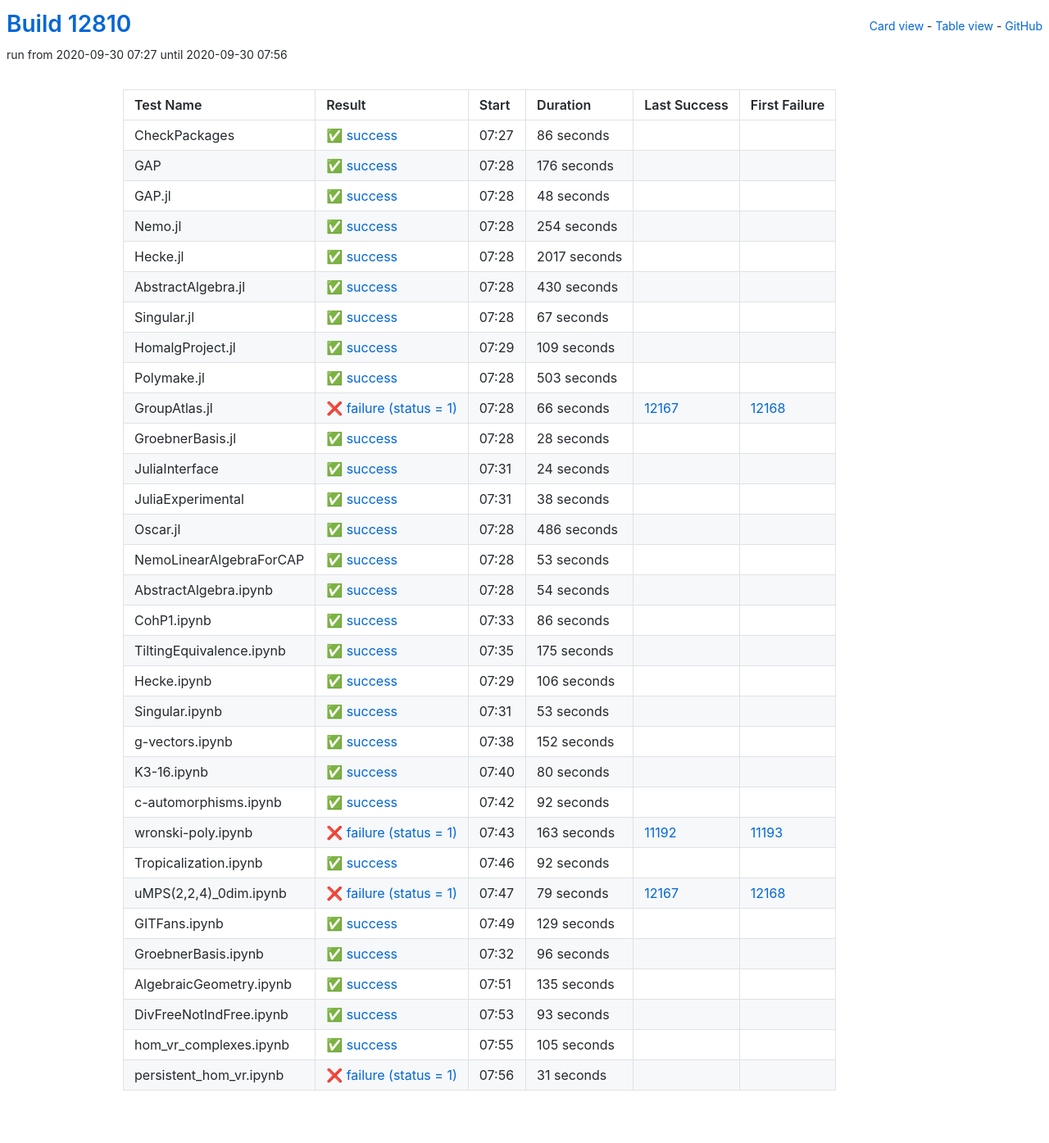
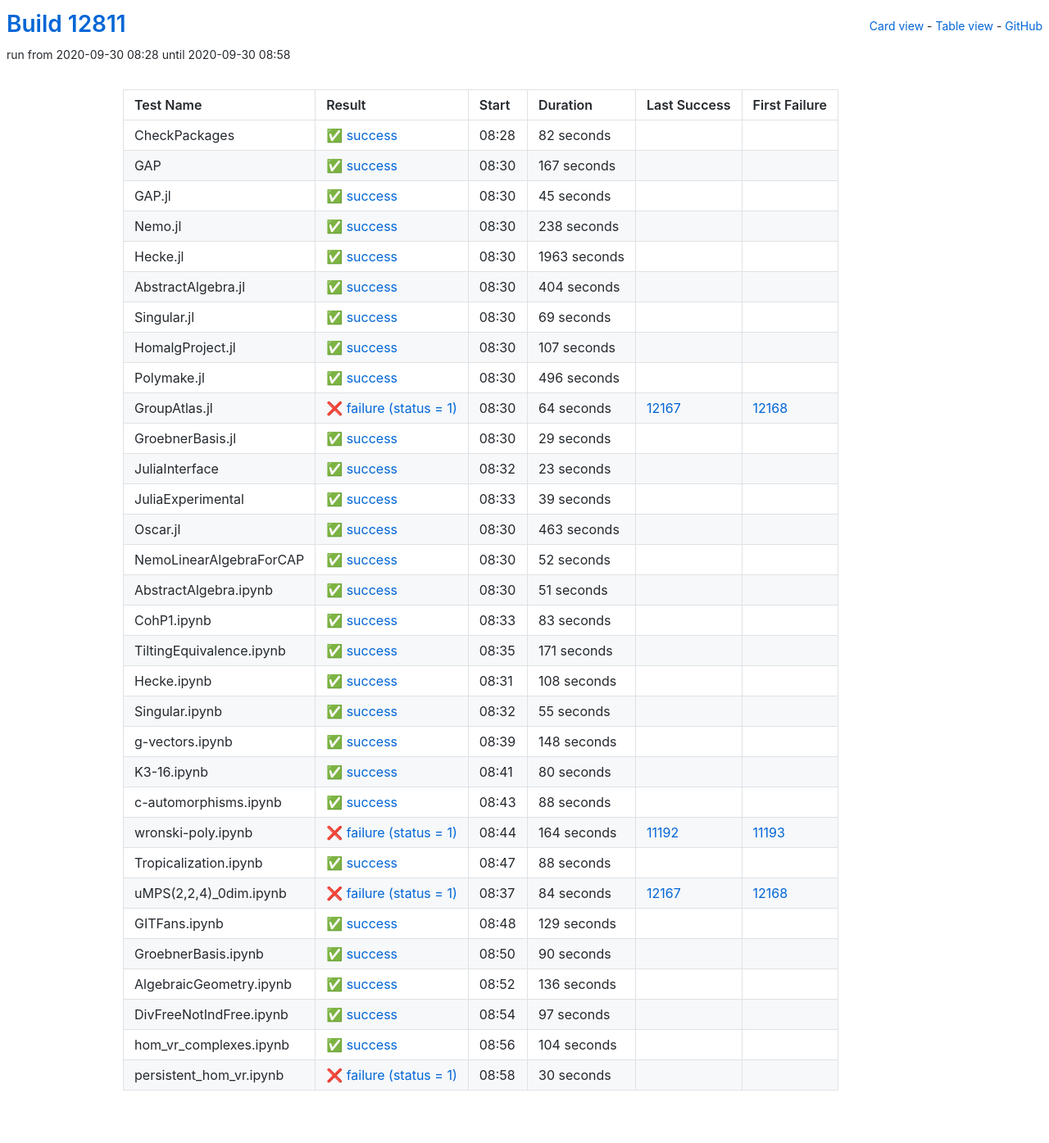
Before and after one commit to oscar-system/oscar-ci-status, a Jekyll site: the page built from table.html, in a window 1280 px wide. Shown: the whole page at 82% size. Built offline with Jekyll 4.4.1, drawn with Linux system fonts in a browser that asks for light colours.

Commit message:
Build #12811

```diff
--- a/_data/ci.yml
+++ b/_data/ci.yml
@@ -1,6 +1,6 @@
 ---
-build: 12810
-build_url: https://oscarci.mathematik.uni-kl.de/job/oscar/12810/
+build: 12811
+build_url: https://oscarci.mathematik.uni-kl.de/job/oscar/12811/
 job: oscar
 organization: oscar-system
 repo: oscar-ci-status
@@ -8,260 +8,260 @@
 tests:
 - name: CheckPackages
   id: checkpackages
-  log: https://oscarci.mathematik.uni-kl.de/job/oscar/12810/artifact/logs/build-12810/CheckPackages.log
-  start: 2020-09-30 07:27
+  log: https://oscarci.mathematik.uni-kl.de/job/oscar/12811/artifact/logs/build-12811/CheckPackages.log
+  start: 2020-09-30 08:28
   success: true
   exitcode: 0
   status: success
-  duration: 86
+  duration: 82
   last_success: false
   last_success_url:
   first_failure: false
   first_failure_url:
 - name: GAP
   id: gap
-  log: https://oscarci.mathematik.uni-kl.de/job/oscar/12810/artifact/logs/build-12810/GAP.log
-  start: 2020-09-30 07:28
+  log: https://oscarci.mathematik.uni-kl.de/job/oscar/12811/artifact/logs/build-12811/GAP.log
+  start: 2020-09-30 08:30
   success: true
   exitcode: 0
   status: success
-  duration: 176
+  duration: 167
   last_success: false
   last_success_url:
   first_failure: false
   first_failure_url:
 - name: GAP.jl
   id: gap-jl
-  log: https://oscarci.mathematik.uni-kl.de/job/oscar/12810/artifact/logs/build-12810/GAP.jl.log
-  start: 2020-09-30 07:28
+  log: https://oscarci.mathematik.uni-kl.de/job/oscar/12811/artifact/logs/build-12811/GAP.jl.log
+  start: 2020-09-30 08:30
   success: true
   exitcode: 0
   status: success
-  duration: 48
+  duration: 45
   last_success: false
   last_success_url:
   first_failure: false
   first_failure_url:
 - name: Nemo.jl
   id: nemo-jl
-  log: https://oscarci.mathematik.uni-kl.de/job/oscar/12810/artifact/logs/build-12810/Nemo.jl.log
-  start: 2020-09-30 07:28
+  log: https://oscarci.mathematik.uni-kl.de/job/oscar/12811/artifact/logs/build-12811/Nemo.jl.log
+  start: 2020-09-30 08:30
   success: true
   exitcode: 0
   status: success
-  duration: 254
+  duration: 238
   last_success: false
   last_success_url:
   first_failure: false
   first_failure_url:
 - name: Hecke.jl
   id: hecke-jl
-  log: https://oscarci.mathematik.uni-kl.de/job/oscar/12810/artifact/logs/build-12810/Hecke.jl.log
-  start: 2020-09-30 07:28
+  log: https://oscarci.mathematik.uni-kl.de/job/oscar/12811/artifact/logs/build-12811/Hecke.jl.log
+  start: 2020-09-30 08:30
   success: true
   exitcode: 0
   status: success
-  duration: 2017
+  duration: 1963
   last_success: false
   last_success_url:
   first_failure: false
   first_failure_url:
 - name: AbstractAlgebra.jl
   id: abstractalgebra-jl
-  log: https://oscarci.mathematik.uni-kl.de/job/oscar/12810/artifact/logs/build-12810/AbstractAlgebra.jl.log
-  start: 2020-09-30 07:28
+  log: https://oscarci.mathematik.uni-kl.de/job/oscar/12811/artifact/logs/build-12811/AbstractAlgebra.jl.log
+  start: 2020-09-30 08:30
   success: true
   exitcode: 0
   status: success
-  duration: 430
+  duration: 404
   last_success: false
   last_success_url:
   first_failure: false
   first_failure_url:
 - name: Singular.jl
   id: singular-jl
-  log: https://oscarci.mathematik.uni-kl.de/job/oscar/12810/artifact/logs/build-12810/Singular.jl.log
-  start: 2020-09-30 07:28
+  log: https://oscarci.mathematik.uni-kl.de/job/oscar/12811/artifact/logs/build-12811/Singular.jl.log
+  start: 2020-09-30 08:30
   success: true
   exitcode: 0
   status: success
-  duration: 67
+  duration: 69
   last_success: false
   last_success_url:
   first_failure: false
   first_failure_url:
 - name: HomalgProject.jl
   id: homalgproject-jl
-  log: https://oscarci.mathematik.uni-kl.de/job/oscar/12810/artifact/logs/build-12810/HomalgProject.jl.log
-  start: 2020-09-30 07:29
+  log: https://oscarci.mathematik.uni-kl.de/job/oscar/12811/artifact/logs/build-12811/HomalgProject.jl.log
+  start: 2020-09-30 08:30
   success: true
   exitcode: 0
   status: success
-  duration: 109
+  duration: 107
   last_success: false
   last_success_url:
   first_failure: false
   first_failure_url:
 - name: Polymake.jl
   id: polymake-jl
-  log: https://oscarci.mathematik.uni-kl.de/job/oscar/12810/artifact/logs/build-12810/Polymake.jl.log
-  start: 2020-09-30 07:28
+  log: https://oscarci.mathematik.uni-kl.de/job/oscar/12811/artifact/logs/build-12811/Polymake.jl.log
+  start: 2020-09-30 08:30
   success: true
   exitcode: 0
   status: success
-  duration: 503
+  duration: 496
   last_success: false
   last_success_url:
   first_failure: false
   first_failure_url:
 - name: GroupAtlas.jl
   id: groupatlas-jl
-  log: https://oscarci.mathematik.uni-kl.de/job/oscar/12810/artifact/logs/build-12810/GroupAtlas.jl.log
-  start: 2020-09-30 07:28
+  log: https://oscarci.mathematik.uni-kl.de/job/oscar/12811/artifact/logs/build-12811/GroupAtlas.jl.log
+  start: 2020-09-30 08:30
   success: false
   exitcode: 1
   status: failure
-  duration: 66
+  duration: 64
   last_success: 12167
   last_success_url: https://oscarci.mathematik.uni-kl.de/job/oscar/12167/
   first_failure: 12168
   first_failure_url: https://oscarci.mathematik.uni-kl.de/job/oscar/12168/
 - name: GroebnerBasis.jl
   id: groebnerbasis-jl
-  log: https://oscarci.mathematik.uni-kl.de/job/oscar/12810/artifact/logs/build-12810/GroebnerBasis.jl.log
-  start: 2020-09-30 07:28
+  log: https://oscarci.mathematik.uni-kl.de/job/oscar/12811/artifact/logs/build-12811/GroebnerBasis.jl.log
+  start: 2020-09-30 08:30
   success: true
   exitcode: 0
   status: success
-  duration: 28
+  duration: 29
   last_success: false
   last_success_url:
   first_failure: false
   first_failure_url:
 - name: JuliaInterface
   id: juliainterface
-  log: https://oscarci.mathematik.uni-kl.de/job/oscar/12810/artifact/logs/build-12810/JuliaInterface.log
-  start: 2020-09-30 07:31
+  log: https://oscarci.mathematik.uni-kl.de/job/oscar/12811/artifact/logs/build-12811/JuliaInterface.log
+  start: 2020-09-30 08:32
   success: true
   exitcode: 0
   status: success
-  duration: 24
+  duration: 23
   last_success: false
   last_success_url:
   first_failure: false
   first_failure_url:
 - name: JuliaExperimental
   id: juliaexperimental
-  log: https://oscarci.mathematik.uni-kl.de/job/oscar/12810/artifact/logs/build-12810/JuliaExperimental.log
-  start: 2020-09-30 07:31
+  log: https://oscarci.mathematik.uni-kl.de/job/oscar/12811/artifact/logs/build-12811/JuliaExperimental.log
+  start: 2020-09-30 08:33
   success: true
   exitcode: 0
   status: success
-  duration: 38
+  duration: 39
   last_success: false
   last_success_url:
   first_failure: false
   first_failure_url:
 - name: Oscar.jl
   id: oscar-jl
-  log: https://oscarci.mathematik.uni-kl.de/job/oscar/12810/artifact/logs/build-12810/Oscar.jl.log
-  start: 2020-09-30 07:28
+  log: https://oscarci.mathematik.uni-kl.de/job/oscar/12811/artifact/logs/build-12811/Oscar.jl.log
+  start: 2020-09-30 08:30
   success: true
   exitcode: 0
   status: success
-  duration: 486
+  duration: 463
   last_success: false
   last_success_url:
   first_failure: false
   first_failure_url:
 - name: NemoLinearAlgebraForCAP
   id: nemolinearalgebraforcap
-  log: https://oscarci.mathematik.uni-kl.de/job/oscar/12810/artifact/logs/build-12810/NemoLinearAlgebraForCAP.log
-  start: 2020-09-30 07:28
+  log: https://oscarci.mathematik.uni-kl.de/job/oscar/12811/artifact/logs/build-12811/NemoLinearAlgebraForCAP.log
+  start: 2020-09-30 08:30
   success: true
   exitcode: 0
   status: success
-  duration: 53
+  duration: 52
   last_success: false
   last_success_url:
   first_failure: false
   first_failure_url:
 - name: AbstractAlgebra.ipynb
   id: abstractalgebra-ipynb
-  log: https://oscarci.mathematik.uni-kl.de/job/oscar/12810/artifact/logs/build-12810/AbstractAlgebra.ipynb.log
-  start: 2020-09-30 07:28
+  log: https://oscarci.mathematik.uni-kl.de/job/oscar/12811/artifact/logs/build-12811/AbstractAlgebra.ipynb.log
+  start: 2020-09-30 08:30
   success: true
   exitcode: 0
   status: success
-  duration: 54
+  duration: 51
   last_success: false
   last_success_url:
   first_failure: false
   first_failure_url:
 - name: CohP1.ipynb
   id: cohp1-ipynb
-  log: https://oscarci.mathematik.uni-kl.de/job/oscar/12810/artifact/logs/build-12810/CohP1.ipynb.log
-  start: 2020-09-30 07:33
+  log: https://oscarci.mathematik.uni-kl.de/job/oscar/12811/artifact/logs/build-12811/CohP1.ipynb.log
+  start: 2020-09-30 08:33
   success: true
   exitcode: 0
   status: success
-  duration: 86
+  duration: 83
   last_success: false
   last_success_url:
   first_failure: false
   first_failure_url:
 - name: TiltingEquivalence.ipynb
   id: tiltingequivalence-ipynb
-  log: https://oscarci.mathematik.uni-kl.de/job/oscar/12810/artifact/logs/build-12810/TiltingEquivalence.ipynb.log
-  start: 2020-09-30 07:35
+  log: https://oscarci.mathematik.uni-kl.de/job/oscar/12811/artifact/logs/build-12811/TiltingEquivalence.ipynb.log
+  start: 2020-09-30 08:35
   success: true
   exitcode: 0
   status: success
-  duration: 175
+  duration: 171
   last_success: false
   last_success_url:
   first_failure: false
   first_failure_url:
 - name: Hecke.ipynb
   id: hecke-ipynb
-  log: https://oscarci.mathematik.uni-kl.de/job/oscar/12810/artifact/logs/build-12810/Hecke.ipynb.log
-  start: 2020-09-30 07:29
+  log: https://oscarci.mathematik.uni-kl.de/job/oscar/12811/artifact/logs/build-12811/Hecke.ipynb.log
+  start: 2020-09-30 08:31
   success: true
   exitcode: 0
   status: success
-  duration: 106
+  duration: 108
   last_success: false
   last_success_url:
   first_failure: false
   first_failure_url:
 - name: Singular.ipynb
   id: singular-ipynb
-  log: https://oscarci.mathematik.uni-kl.de/job/oscar/12810/artifact/logs/build-12810/Singular.ipynb.log
-  start: 2020-09-30 07:31
+  log: https://oscarci.mathematik.uni-kl.de/job/oscar/12811/artifact/logs/build-12811/Singular.ipynb.log
+  start: 2020-09-30 08:32
   success: true
   exitcode: 0
   status: success
-  duration: 53
+  duration: 55
   last_success: false
   last_success_url:
   first_failure: false
   first_failure_url:
 - name: g-vectors.ipynb
   id: g-vectors-ipynb
-  log: https://oscarci.mathematik.uni-kl.de/job/oscar/12810/artifact/logs/build-12810/g-vectors.ipynb.log
-  start: 2020-09-30 07:38
+  log: https://oscarci.mathematik.uni-kl.de/job/oscar/12811/artifact/logs/build-12811/g-vectors.ipynb.log
+  start: 2020-09-30 08:39
   success: true
   exitcode: 0
   status: success
-  duration: 152
+  duration: 148
   last_success: false
   last_success_url:
   first_failure: false
   first_failure_url:
 - name: K3-16.ipynb
   id: k3-16-ipynb
-  log: https://oscarci.mathematik.uni-kl.de/job/oscar/12810/artifact/logs/build-12810/K3-16.ipynb.log
-  start: 2020-09-30 07:40
+  log: https://oscarci.mathematik.uni-kl.de/job/oscar/12811/artifact/logs/build-12811/K3-16.ipynb.log
+  start: 2020-09-30 08:41
   success: true
   exitcode: 0
   status: success
@@ -272,56 +272,56 @@
   first_failure_url:
 - name: c-automorphisms.ipynb
   id: c-automorphisms-ipynb
-  log: https://oscarci.mathematik.uni-kl.de/job/oscar/12810/artifact/logs/build-12810/c-automorphisms.ipynb.log
-  start: 2020-09-30 07:42
+  log: https://oscarci.mathematik.uni-kl.de/job/oscar/12811/artifact/logs/build-12811/c-automorphisms.ipynb.log
+  start: 2020-09-30 08:43
   success: true
   exitcode: 0
   status: success
-  duration: 92
+  duration: 88
   last_success: false
   last_success_url:
   first_failure: false
   first_failure_url:
 - name: wronski-poly.ipynb
   id: wronski-poly-ipynb
-  log: https://oscarci.mathematik.uni-kl.de/job/oscar/12810/artifact/logs/build-12810/wronski-poly.ipynb.log
-  start: 2020-09-30 07:43
+  log: https://oscarci.mathematik.uni-kl.de/job/oscar/12811/artifact/logs/build-12811/wronski-poly.ipynb.log
+  start: 2020-09-30 08:44
   success: false
   exitcode: 1
   status: failure
-  duration: 163
+  duration: 164
   last_success: 11192
   last_success_url: https://oscarci.mathematik.uni-kl.de/job/oscar/11192/
   first_failure: 11193
   first_failure_url: https://oscarci.mathematik.uni-kl.de/job/oscar/11193/
 - name: Tropicalization.ipynb
   id: tropicalization-ipynb
-  log: https://oscarci.mathematik.uni-kl.de/job/oscar/12810/artifact/logs/build-12810/Tropicalization.ipynb.log
-  start: 2020-09-30 07:46
+  log: https://oscarci.mathematik.uni-kl.de/job/oscar/12811/artifact/logs/build-12811/Tropicalization.ipynb.log
+  start: 2020-09-30 08:47
   success: true
   exitcode: 0
   status: success
-  duration: 92
+  duration: 88
   last_success: false
   last_success_url:
   first_failure: false
   first_failure_url:
 - name: uMPS(2,2,4)_0dim.ipynb
   id: umps-2-2-4-0dim-ipynb
-  log: https://oscarci.mathematik.uni-kl.de/job/oscar/12810/artifact/logs/build-12810/uMPS-2-2-4-_0dim.ipynb.log
-  start: 2020-09-30 07:47
+  log: https://oscarci.mathematik.uni-kl.de/job/oscar/12811/artifact/logs/build-12811/uMPS-2-2-4-_0dim.ipynb.log
+  start: 2020-09-30 08:37
   success: false
   exitcode: 1
   status: failure
-  duration: 79
+  duration: 84
   last_success: 12167
   last_success_url: https://oscarci.mathematik.uni-kl.de/job/oscar/12167/
   first_failure: 12168
   first_failure_url: https://oscarci.mathematik.uni-kl.de/job/oscar/12168/
 - name: GITFans.ipynb
   id: gitfans-ipynb
-  log: https://oscarci.mathematik.uni-kl.de/job/oscar/12810/artifact/logs/build-12810/GITFans.ipynb.log
-  start: 2020-09-30 07:49
+  log: https://oscarci.mathematik.uni-kl.de/job/oscar/12811/artifact/logs/build-12811/GITFans.ipynb.log
+  start: 2020-09-30 08:48
   success: true
   exitcode: 0
   status: success
@@ -332,60 +332,60 @@
   first_failure_url:
 - name: GroebnerBasis.ipynb
   id: groebnerbasis-ipynb
-  log: https://oscarci.mathematik.uni-kl.de/job/oscar/12810/artifact/logs/build-12810/GroebnerBasis.ipynb.log
-  start: 2020-09-30 07:32
+  log: https://oscarci.mathematik.uni-kl.de/job/oscar/12811/artifact/logs/build-12811/GroebnerBasis.ipynb.log
+  start: 2020-09-30 08:50
   success: true
   exitcode: 0
   status: success
-  duration: 96
+  duration: 90
   last_success: false
   last_success_url:
   first_failure: false
   first_failure_url:
 - name: AlgebraicGeometry.ipynb
   id: algebraicgeometry-ipynb
-  log: https://oscarci.mathematik.uni-kl.de/job/oscar/12810/artifact/logs/build-12810/AlgebraicGeometry.ipynb.log
-  start: 2020-09-30 07:51
+  log: https://oscarci.mathematik.uni-kl.de/job/oscar/12811/artifact/logs/build-12811/AlgebraicGeometry.ipynb.log
+  start: 2020-09-30 08:52
   success: true
   exitcode: 0
   status: success
-  duration: 135
+  duration: 136
   last_success: false
   last_success_url:
   first_failure: false
   first_failure_url:
 - name: DivFreeNotIndFree.ipynb
   id: divfreenotindfree-ipynb
-  log: https://oscarci.mathematik.uni-kl.de/job/oscar/12810/artifact/logs/build-12810/DivFreeNotIndFree.ipynb.log
-  start: 2020-09-30 07:53
+  log: https://oscarci.mathematik.uni-kl.de/job/oscar/12811/artifact/logs/build-12811/DivFreeNotIndFree.ipynb.log
+  start: 2020-09-30 08:54
   success: true
   exitcode: 0
   status: success
-  duration: 93
+  duration: 97
   last_success: false
   last_success_url:
   first_failure: false
   first_failure_url:
 - name: hom_vr_complexes.ipynb
   id: hom-vr-complexes-ipynb
-  log: https://oscarci.mathematik.uni-kl.de/job/oscar/12810/artifact/logs/build-12810/hom_vr_complexes.ipynb.log
-  start: 2020-09-30 07:55
+  log: https://oscarci.mathematik.uni-kl.de/job/oscar/12811/artifact/logs/build-12811/hom_vr_complexes.ipynb.log
+  start: 2020-09-30 08:56
   success: true
   exitcode: 0
   status: success
-  duration: 105
+  duration: 104
   last_success: false
   last_success_url:
   first_failure: false
   first_failure_url:
 - name: persistent_hom_vr.ipynb
   id: persistent-hom-vr-ipynb
-  log: https://oscarci.mathematik.uni-kl.de/job/oscar/12810/artifact/logs/build-12810/persistent_hom_vr.ipynb.log
-  start: 2020-09-30 07:56
+  log: https://oscarci.mathematik.uni-kl.de/job/oscar/12811/artifact/logs/build-12811/persistent_hom_vr.ipynb.log
+  start: 2020-09-30 08:58
   success: false
   exitcode: 1
   status: failure
-  duration: 31
+  duration: 30
   last_success: false
   last_success_url:
   first_failure: false
```
Also changed, not shown: README.md.
